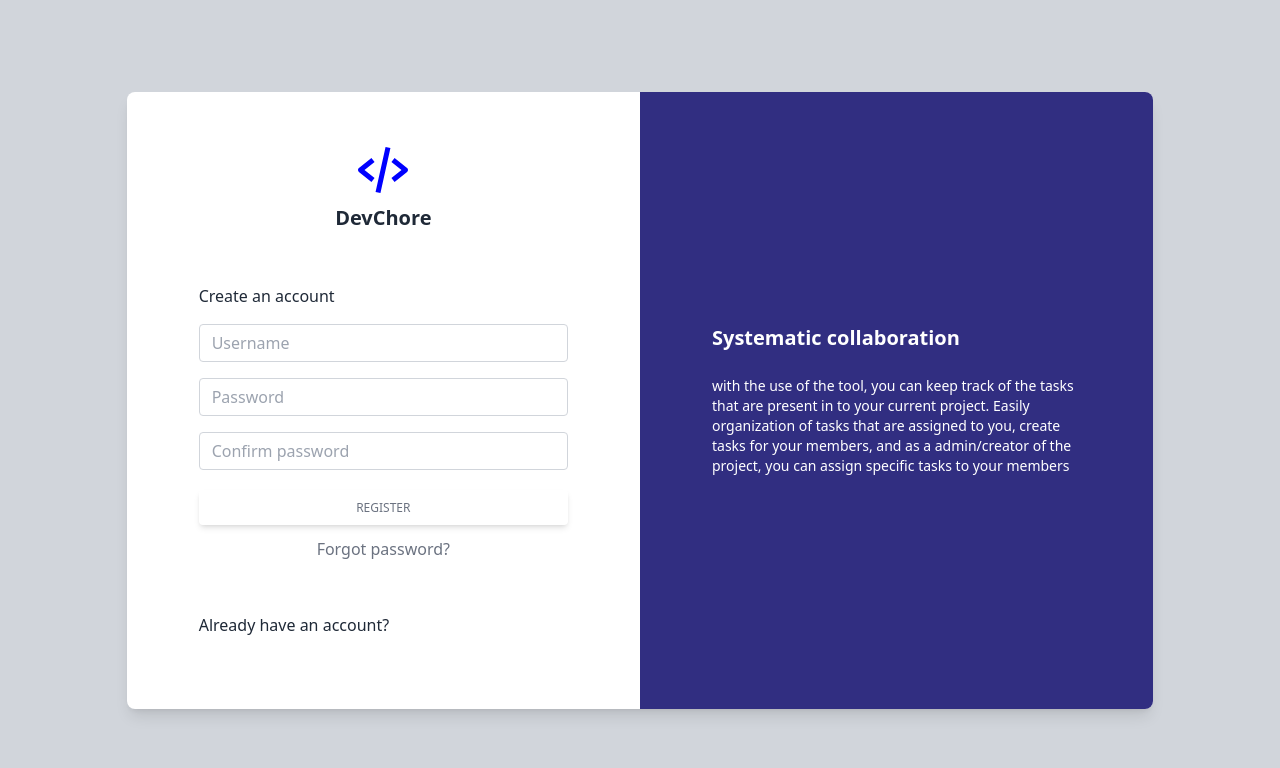
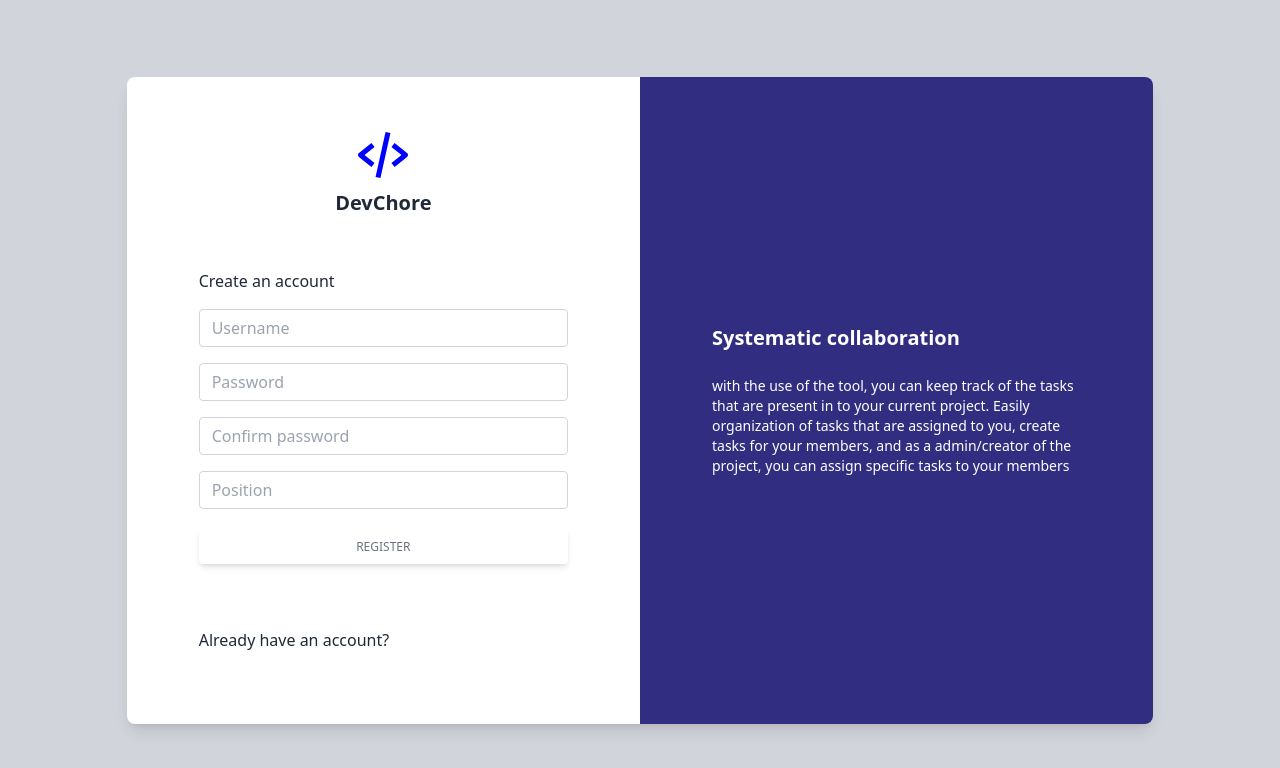
Before and after one commit to kobekobe0/Devchore, a React (Create React App) app in the folder client/: page /register in a window 1280 px wide. Shown: the top 768 px of the page. Built offline with nearby package versions, Linux system fonts and the light colour scheme.

Commit message:
didn't have an account btn

```diff
--- a/client/src/components/Landing/Register.jsx
+++ b/client/src/components/Landing/Register.jsx
@@ -1,7 +1,64 @@
 import { BiCodeAlt } from 'react-icons/bi'
 import { Link } from 'react-router-dom'
+import { useState } from 'react'
+import { useNavigate } from 'react-router-dom'
+import { gql, useMutation } from '@apollo/client'
+
+const REGISTER_USER = gql`
+    mutation CreateUser(
+        $name: String!
+        $password: String!
+        $confirmPassword: String!
+        $position: String!
+    ) {
+        createUser(
+            name: $name
+            password: $password
+            confirmPassword: $confirmPassword
+            position: $position
+        ) {
+            name
+        }
+    }
+`
 
 function Register() {
+    const navigate = useNavigate()
+    const [name, setName] = useState('')
+    const [password, setPassword] = useState('')
+    const [confirmPassword, setConfirmPassword] = useState('')
+    const [position, setPosition] = useState('')
+    const [registerUser, { data, loading, error }] = useMutation(REGISTER_USER)
+
+    const formChange = (e) => {
+        const { name, value } = e.target
+        if (name === 'name') {
+            setName(value)
+        } else if (name === 'password') {
+            setPassword(value)
+        } else if (name == 'confirmPassword') {
+            setConfirmPassword(value)
+        } else if (name == 'position') {
+            setPosition(value)
+        }
+    }
+
+    const onRegister = async (e) => {
+        e.preventDefault()
+
+        await registerUser({
+            variables: {
+                name,
+                password,
+                confirmPassword,
+                position,
+            },
+        })
+
+        //navigate to verify email
+        navigate('/login')
+    }
+
     return (
         <div className="flex w-screen h-screen ">
             <section className="h-full w-full gradient-form bg-gray-300 md:h-screen">
@@ -23,15 +80,23 @@ function Register() {
                                                 </h4>
                                             </div>
                                             <form>
-                                                <p className="mb-4">
-                                                    Create an account
-                                                </p>
+                                                {error ? (
+                                                    <p className="mb-4 text-red-600">
+                                                        {error.message}
+                                                    </p>
+                                                ) : (
+                                                    <p className="mb-4">
+                                                        Create an account
+                                                    </p>
+                                                )}
                                                 <div className="mb-4">
                                                     <input
                                                         type="text"
                                                         className="form-control block w-full px-3 py-1.5 text-base font-normal text-gray-700 bg-white bg-clip-padding border border-solid border-gray-300 rounded transition ease-in-out m-0 focus:text-gray-700 focus:bg-white focus:border-blue-600 focus:outline-none"
                                                         id="exampleFormControlInput1"
                                                         placeholder="Username"
+                                                        name="name"
+                                                        onChange={formChange}
                                                     />
                                                 </div>
                                                 <div className="mb-4">
@@ -40,6 +105,8 @@ function Register() {
                                                         className="form-control block w-full px-3 py-1.5 text-base font-normal text-gray-700 bg-white bg-clip-padding border border-solid border-gray-300 rounded transition ease-in-out m-0 focus:text-gray-700 focus:bg-white focus:border-blue-600 focus:outline-none"
                                                         id="exampleFormControlInput1"
                                                         placeholder="Password"
+                                                        name="password"
+                                                        onChange={formChange}
                                                     />
                                                 </div>
                                                 <div className="mb-4">
@@ -48,6 +115,18 @@ function Register() {
                                                         className="form-control block w-full px-3 py-1.5 text-base font-normal text-gray-700 bg-white bg-clip-padding border border-solid border-gray-300 rounded transition ease-in-out m-0 focus:text-gray-700 focus:bg-white focus:border-blue-600 focus:outline-none"
                                                         id="exampleFormControlInput1"
                                                         placeholder="Confirm password"
+                                                        name="confirmPassword"
+                                                        onChange={formChange}
+                                                    />
+                                                </div>
+                                                <div className="mb-4">
+                                                    <input
+                                                        type="text"
+                                                        className="form-control block w-full px-3 py-1.5 text-base font-normal text-gray-700 bg-white bg-clip-padding border border-solid border-gray-300 rounded transition ease-in-out m-0 focus:text-gray-700 focus:bg-white focus:border-blue-600 focus:outline-none"
+                                                        id="exampleFormControlInput1"
+                                                        placeholder="Position"
+                                                        name="position"
+                                                        onChange={formChange}
                                                     />
                                                 </div>
                                                 <div className="text-center pt-1 mb-12 pb-1">
@@ -56,15 +135,10 @@ function Register() {
                                                         type="button"
                                                         data-mdb-ripple="true"
                                                         data-mdb-ripple-color="light"
+                                                        onClick={onRegister}
                                                     >
                                                         Register
                                                     </button>
-                                                    <a
-                                                        className="text-gray-500"
-                                                        href="#!"
-                                                    >
-                                                        Forgot password?
-                                                    </a>
                                                 </div>
                                                 <div className="flex items-center justify-between pb-6">
                                                     <Link to="/login">
```
